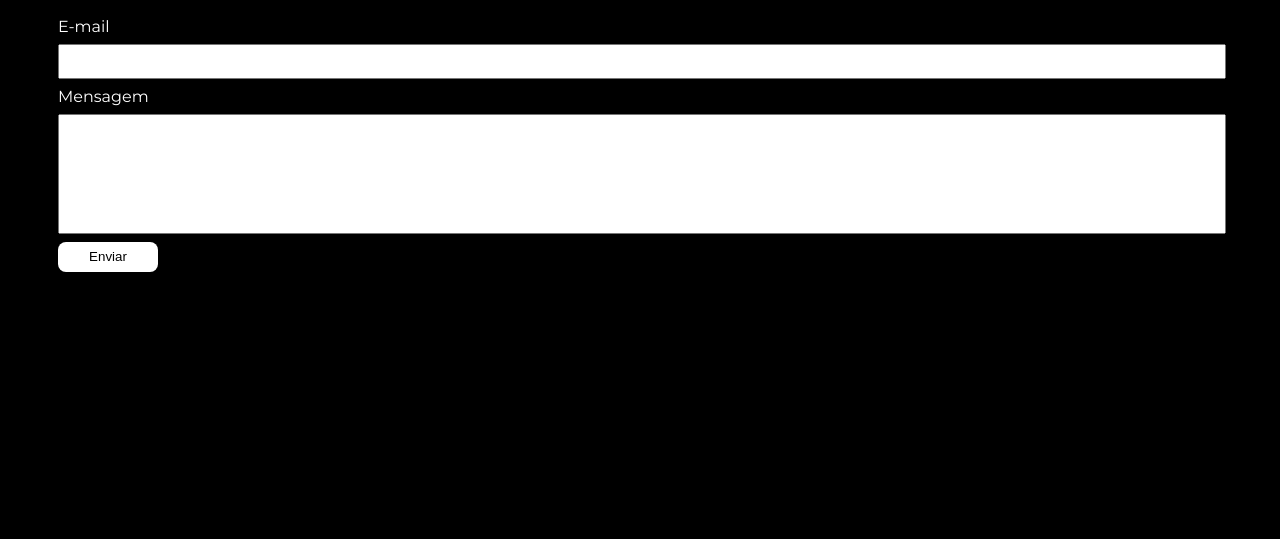
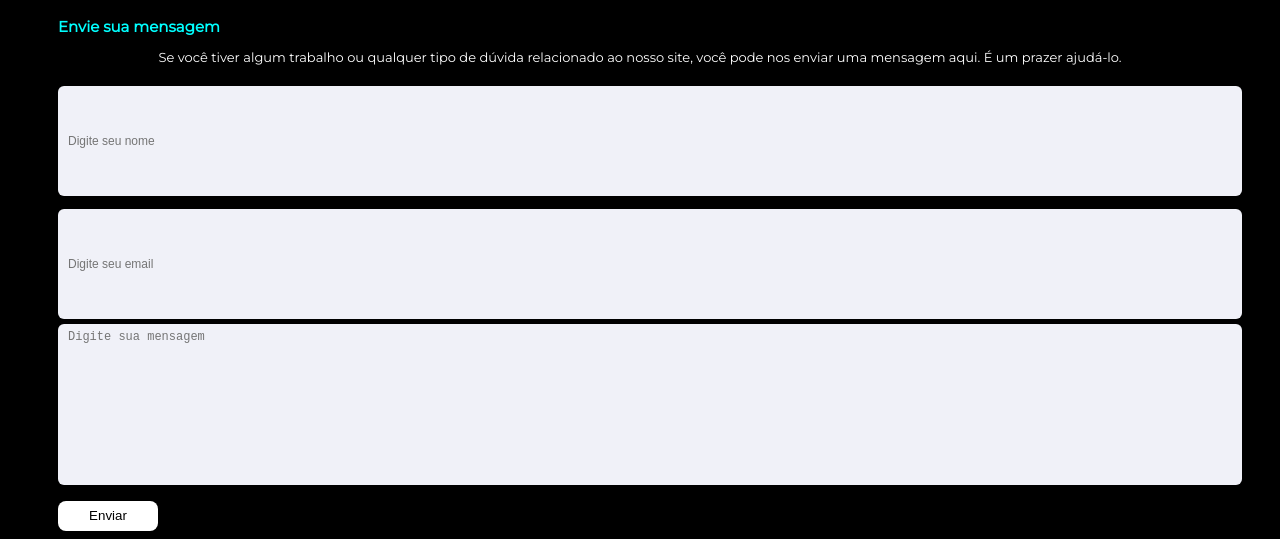
Before and after one commit to alefebot/PortfolioAlefe, a plain HTML site: page contact.html in a window 1280 px wide. Shown: the part 361-900 px from the top of the page. Before the commit the page ends 800 px from the top, so only its background shows below. Drawn offline with Linux system fonts and the light colour scheme.

Commit message:
commit
newcommit

```diff
--- a/contact.html
+++ b/contact.html
@@ -31,10 +31,21 @@
             <h2>Programador e Guia de Turismo</h2>
         </header>
     <form class="contact-form" action="https://formsubmit.co/8c26fdda91f08fe2c91cf804a3963cbd" method="post">
-        <label for="email">E-mail</label>
-        <input type="email" name="email" id="email" required>
-        <label for="message">Mensagem</label>
-        <input type="text" name="message" id="message" required>
+        <div class="topic-text">Envie sua mensagem</div>
+                <p class="paragraph">
+                  Se você tiver algum trabalho ou qualquer tipo de dúvida relacionado ao nosso site, você pode nos enviar uma mensagem aqui. É um prazer ajudá-lo.
+                </p>
+
+                  <div class="input-box">
+                    <input type="text" placeholder="Digite seu nome" required>
+                  </div>
+                  <div class="input-box">
+                    <input type="text" placeholder="Digite seu email" required>
+                  </div>
+                  <div class="input-box message-box">
+                    <textarea placeholder="Digite sua mensagem"></textarea>
+                  </div>
+                  <br>
         <input type="hidden" name="_next" value="http://127.0.0.1:5500/thanks.html">
         <button type="submit">Enviar</button>
     </form>
--- a/style.css
+++ b/style.css
@@ -106,3 +106,40 @@ button:hover{
     color: white;
     height: 32px;
 }
+
+.paragraph{
+    font-size: 13px;
+    display: flex;
+    justify-items: center;
+    justify-content: center;
+}
+
+.topic-text{
+    font-size: 15px;
+    font-weight: 600;
+    color: aqua;
+  }
+
+.input-box{
+    height: 115px;
+    width: 100%;
+    margin: 8px auto;
+  }
+
+.input-box input, .input-box textarea{
+    height: 100%;
+    width: 100%;
+    border: none;
+    outline: none;
+    font-size: 12px;
+    background: #F0F1F8;
+    border-radius: 6px;
+    padding: 5px 10px;
+    resize: none;
+  }
+.message-box{
+    min-height: 150px;
+  }
+ .input-box textarea{
+    padding-top: 6px;
+  }
```
